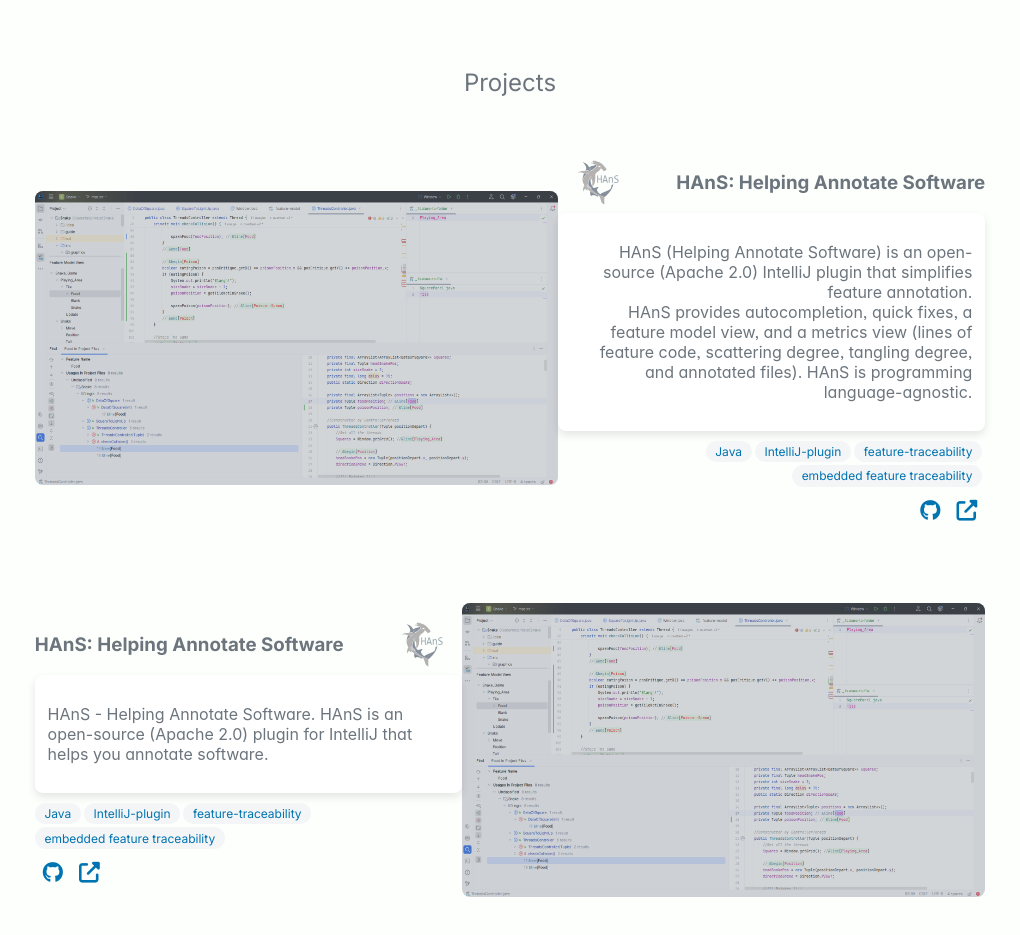
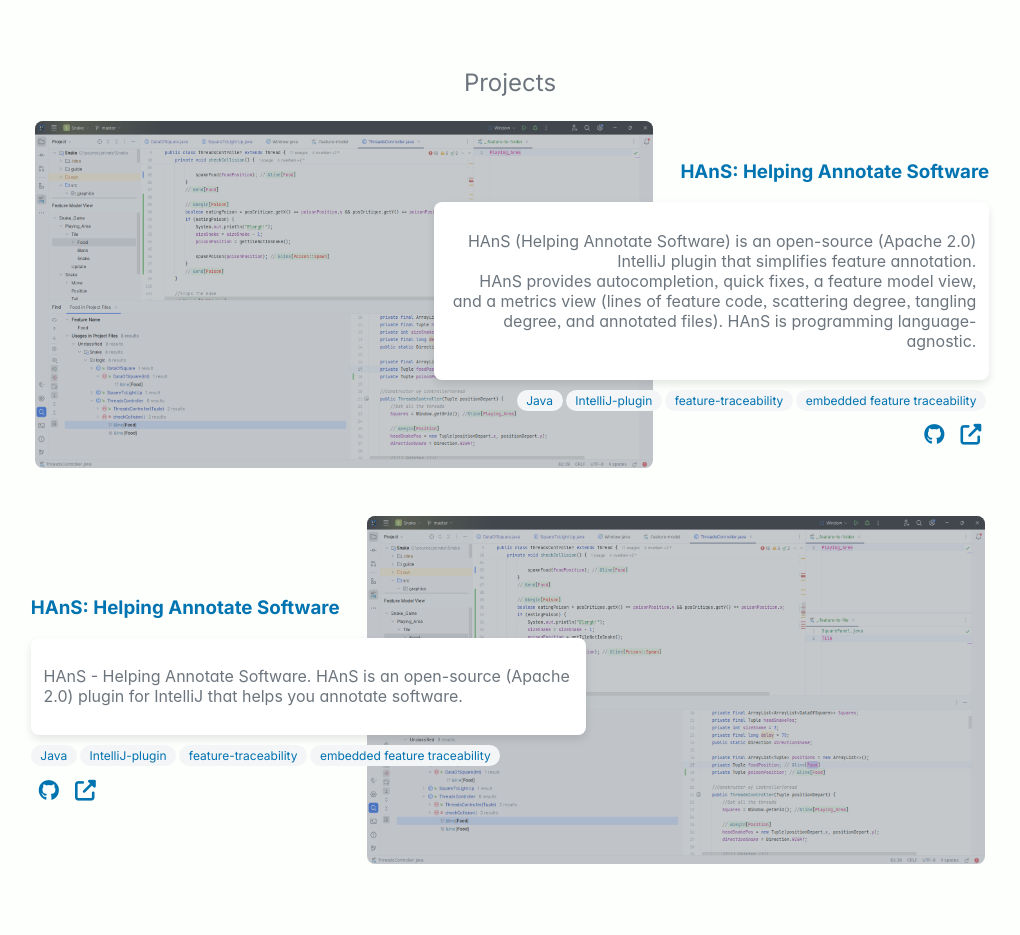
Before and after one commit to johmara/johmara.github.io, an Angular app: page /home in a window 1280 px wide. Shown: the part 1500-2435 px from the top of the page, without its empty margins (130-1150 px from the left). Built offline with nearby package versions, Linux system fonts and the light colour scheme.

Commit message:
image with overlay

```diff
--- a/src/app/projects/projects.component.html
+++ b/src/app/projects/projects.component.html
@@ -1,13 +1,12 @@
 <div class="projects-container">
-  <div *ngFor="let project of projects; let i = index" class="project-wrapper" [ngClass]="{'reverse': i % 2 !== 0}">
-    <div class="project" [ngClass]="{'reverse': i % 2 !== 0}">
+  <div *ngFor="let project of projects; let i = index" class="project" [ngClass]="{'reverse': i % 2 !== 0}">
       <div class="project-image">
         <img [src]="project.image" alt="{{ project.title }}">
       </div>
-      <div class="project-details">
+      <div class="project-details" [ngClass]="{'reverse': i % 2 !== 0}">
         <div class="project-title">
           <h3>{{ project.title }}</h3>
-          <img class="project-logo" [src]="project.logo" alt="{{ project.title }}">
+          <!--<img class="project-logo" [src]="project.logo" alt="{{ project.title }}">-->
         </div>
         <div class="project-card">
           <p [innerHTML]="project.description"></p>
@@ -25,5 +24,4 @@
         </div>
       </div>
     </div>
-  </div>
 </div>
--- a/src/app/projects/projects.component.scss
+++ b/src/app/projects/projects.component.scss
@@ -6,6 +6,7 @@
 }
 
 .project {
+  position: relative;
   display: flex;
   flex-direction: row;
   align-items: center;
@@ -21,11 +22,13 @@
   position: relative; /* Ensure the pseudo-element is positioned correctly */
   border-radius: 8px;
   aspect-ratio: 16 / 9;
-  max-width: 50rem;
+  max-width: 65%;
   overflow: hidden;
   width: 100%; /* Make the image take the full width of the container */
   height: auto; /* Maintain the aspect ratio */
   object-fit: contain; /* Ensure the image covers the entire container */
+  z-index: 1;
+  margin-top: -2rem; /* Adjust this value to control the sliding effect */
 }
 
 .project-image::before {
@@ -34,7 +37,7 @@
   width: 100%;
   height: 100%;
   background-color: var(--main-color);
-  opacity: 30%;
+  opacity: 40%;
   pointer-events: none; /* Ensure the overlay doesn't interfere with interactions */
   transition: opacity 0.3s; /* Smooth transition for opacity change */
 }
@@ -53,12 +56,22 @@
 }
 
 .project-details {
-  position: relative; /* Ensure the pseudo-element is positioned correctly */
+  position: absolute;
   border-radius: 8px;
-  max-width: 45%;
+  margin-left:40%;
+  margin-right:2%;
+  max-width: 60%;
+  margin-top: -2rem; /* Adjust this value to control the sliding effect */
+  z-index: 2; /* Lower z-index to slide over the image */
+}
+
+.project-details.reverse{
+  margin-left: 2%;
+  margin-right:40%;
 }
 
 .project-title{
+  color: var(--accent-color-2);
   display: flex;
   flex-direction: row-reverse;
   align-items: center;
```
